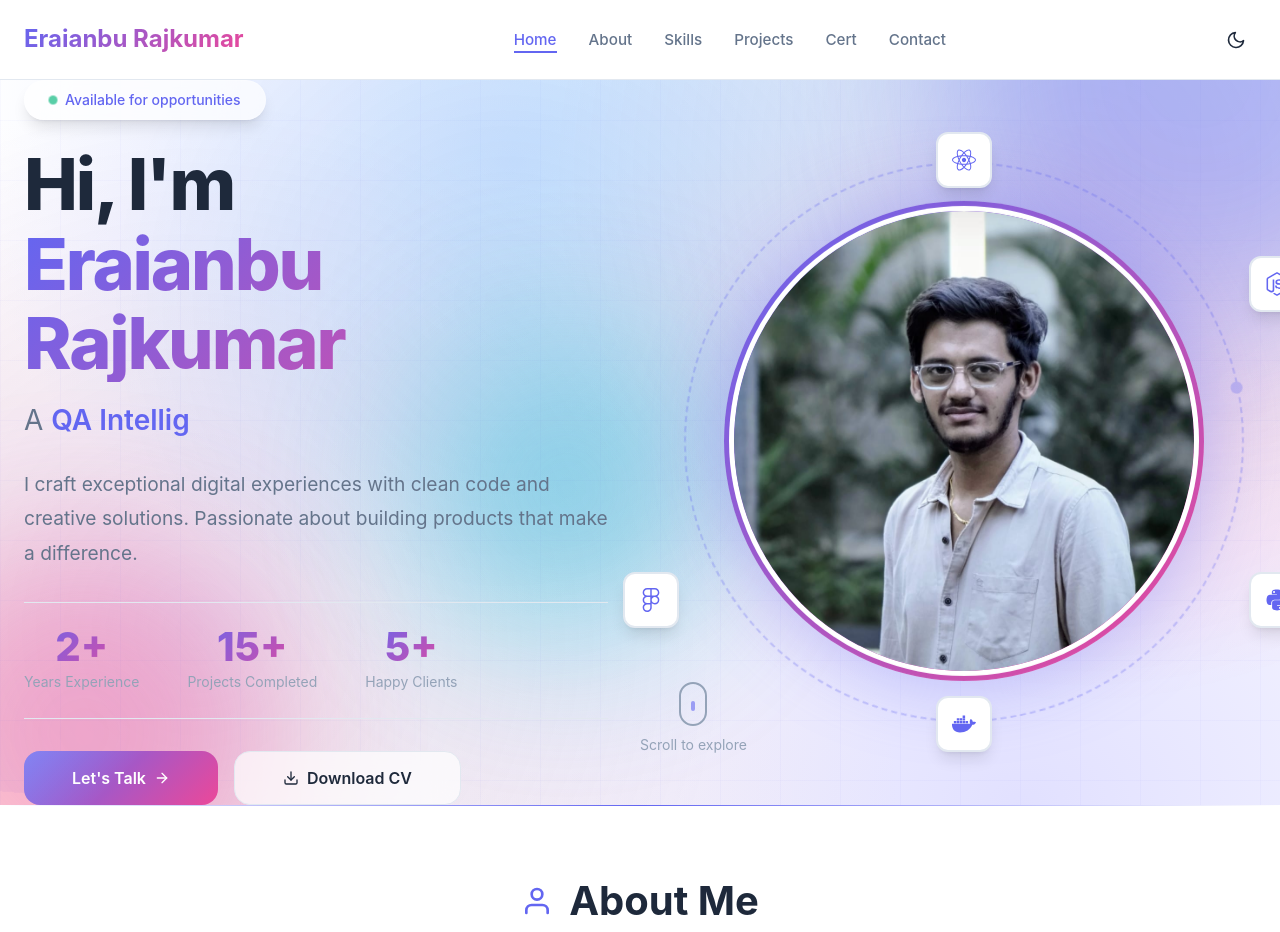
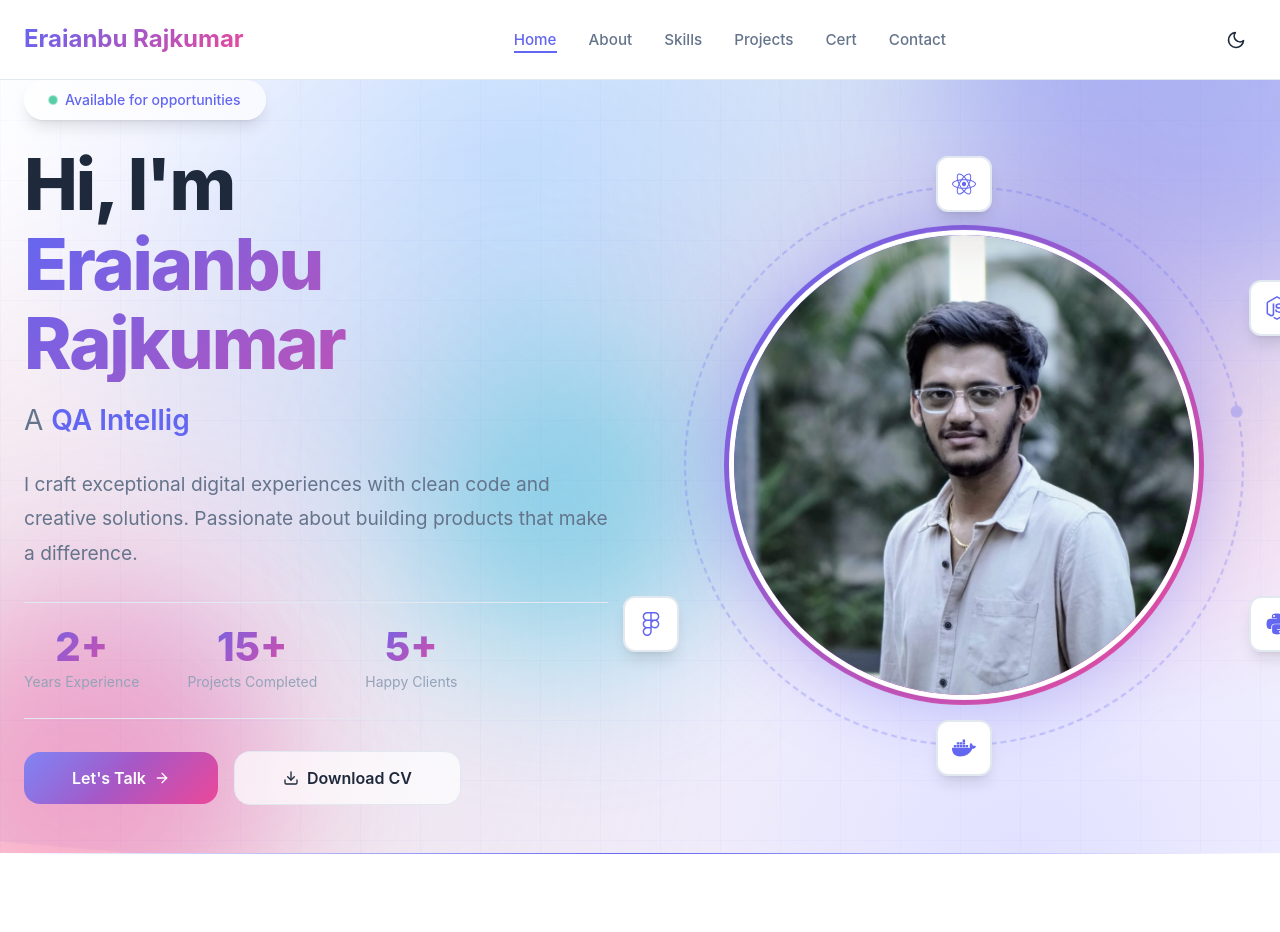
Before and after one commit to erai221203/my-portfolio, a React (Vite) app: page /#home in a window 1280 px wide. Shown: the top 932 px of the page. Built offline with nearby package versions, Linux system fonts and the light colour scheme.

Commit message:
feat: add .hintrc configuration and enhance Hero component styles and interactions

```diff
--- a/src/sections/Hero/Hero.module.css
+++ b/src/sections/Hero/Hero.module.css
@@ -174,6 +174,9 @@
 
   .heroActions {
     justify-content: center;
+    gap: 1rem;
+    flex-wrap: wrap;
+    width: 100%;
   }
 
   .heroVisual {
@@ -209,7 +212,10 @@
   }
 
   .heroActions {
-    gap: var(--spacing-sm);
+    gap: 0.75rem;
+    flex-direction: column;
+    width: 100%;
+    align-items: stretch;
   }
 
   .primaryBtn,
@@ -217,6 +223,9 @@
     padding: var(--spacing-md) var(--spacing-lg);
     font-size: 0.9rem;
     width: 100%;
+    box-sizing: border-box;
+    white-space: normal;
+    flex-shrink: 1;
   }
 
   .orb1 {
@@ -355,12 +364,16 @@
 /* Action Buttons */
 .heroActions {
   display: flex;
-  gap: var(--spacing-md);
+  gap: 1rem;
   flex-wrap: wrap;
+  align-items: center;
+  justify-content: flex-start;
+  max-width: 100%;
+  margin-bottom: 3rem;
 }
 
 .primaryBtn {
-  display: inline-flex;
+  display: flex;
   align-items: center;
   gap: var(--spacing-sm);
   padding: var(--spacing-md) var(--spacing-2xl);
@@ -374,6 +387,8 @@
   position: relative;
   overflow: hidden;
   transition: transform var(--transition-fast), box-shadow var(--transition-fast);
+  white-space: nowrap;
+  flex-shrink: 0;
 }
 
 .primaryBtn::before {
@@ -393,7 +408,7 @@
 }
 
 .primaryBtn:hover {
-  transform: translateY(-3px);
+  transform: translateY(-2px);
   box-shadow: var(--shadow-glow);
 }
 
@@ -402,7 +417,7 @@
 }
 
 .secondaryBtn {
-  display: inline-flex;
+  display: flex;
   align-items: center;
   gap: var(--spacing-sm);
   padding: var(--spacing-md) var(--spacing-2xl);
@@ -416,6 +431,8 @@
   border-radius: var(--radius-xl);
   cursor: pointer;
   transition: all var(--transition-fast);
+  white-space: nowrap;
+  flex-shrink: 0;
 }
 
 .secondaryBtn:hover {
@@ -561,18 +578,7 @@
 
 /* Scroll Indicator */
 .scrollIndicator {
-  position: absolute;
-  bottom: var(--spacing-2xl);
-  left: 50%;
-  transform: translateX(-50%);
-  display: flex;
-  flex-direction: column;
-  align-items: center;
-  gap: var(--spacing-sm);
-  color: var(--color-text-muted);
-  font-size: 0.875rem;
-  cursor: pointer;
-  transition: color var(--transition-fast);
+  display: none;
 }
 
 .scrollIndicator:hover {
--- a/src/sections/Hero/Hero.tsx
+++ b/src/sections/Hero/Hero.tsx
@@ -138,7 +138,7 @@ function Hero() {
             <motion.button
               className={styles.primaryBtn}
               onClick={scrollToContact}
-              whileHover={{ scale: 1.02 }}
+              whileHover={{ translateY: -4 }}
               whileTap={{ scale: 0.98 }}
             >
               Let's Talk <FiArrowRight />
@@ -146,7 +146,7 @@ function Hero() {
             <motion.button
               className={styles.secondaryBtn}
               onClick={() => window.open(personalInfo.resumeUrl, '_blank')}
-              whileHover={{ scale: 1.02 }}
+              whileHover={{ translateY: -4 }}
               whileTap={{ scale: 0.98 }}
             >
               <FiDownload /> Download CV
@@ -199,7 +199,6 @@ function Hero() {
         <div className={styles.scrollMouse}>
           <div className={styles.scrollWheel} />
         </div>
-        <span>Scroll to explore</span>
       </motion.div>
     </section>
   )
```
Also changed, not shown: 1 other file (tests, documents, lock files or other folders).
